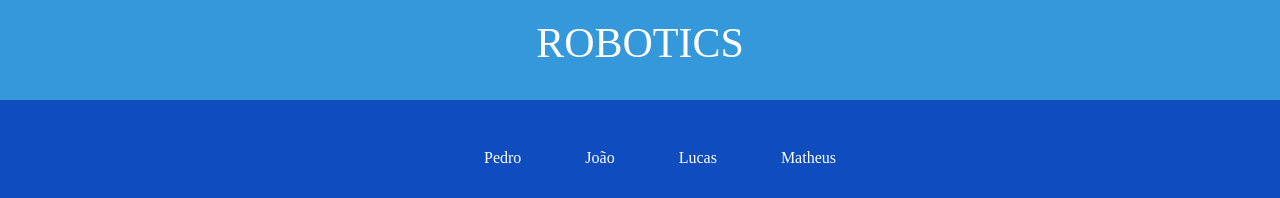
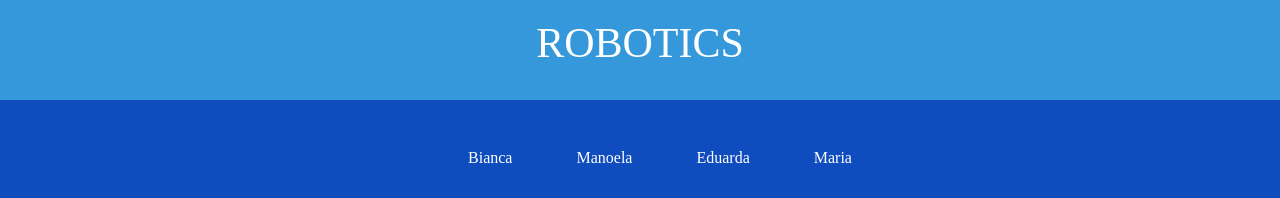
Before and after one commit to MariaLuizaYano/equiperobotica, a plain HTML site: page index.html in a window 1280 px wide. Shown: the top 198 px of the page. Drawn offline with Linux system fonts and the light colour scheme.

Commit message:
Update index.html

```diff
--- a/index.html
+++ b/index.html
@@ -11,10 +11,10 @@
     <header>
         <h1>Robotics</h1>
         <nav>
-          <a href="eabbo.jpg">Pedro</a>
-          <a href="eabbo.jpg">João</a>
-          <a href="eabbo.jpg">Lucas</a>
-          <a href="eabbo.jpg">Matheus</a>
+          <a href="eabbo.jpg">Bianca</a>
+          <a href="eabbo.jpg">Manoela</a>
+          <a href="eabbo.jpg">Eduarda</a>
+          <a href="eabbo.jpg">Maria</a>
         </nav>
     </header>
     <main>
```
